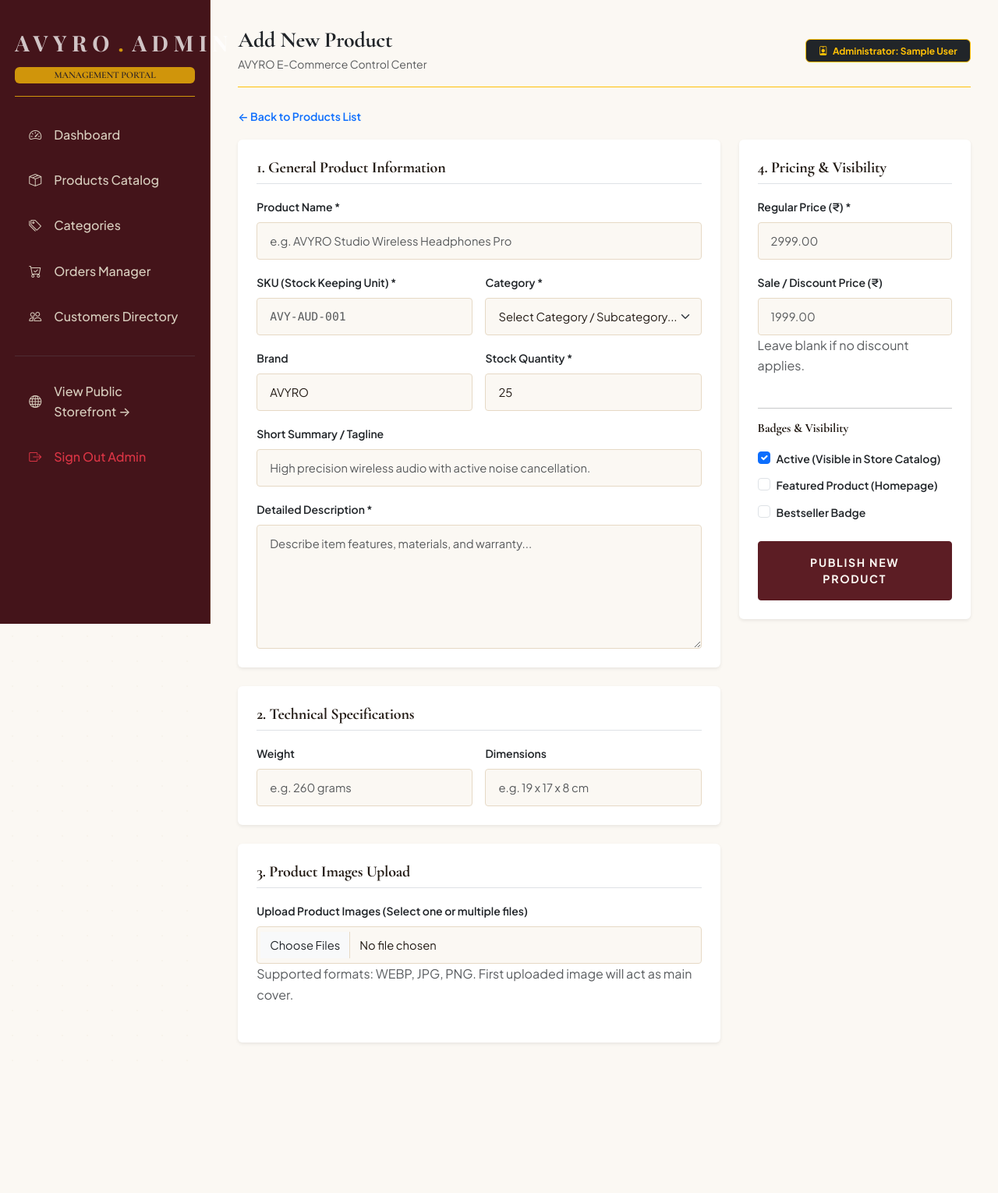
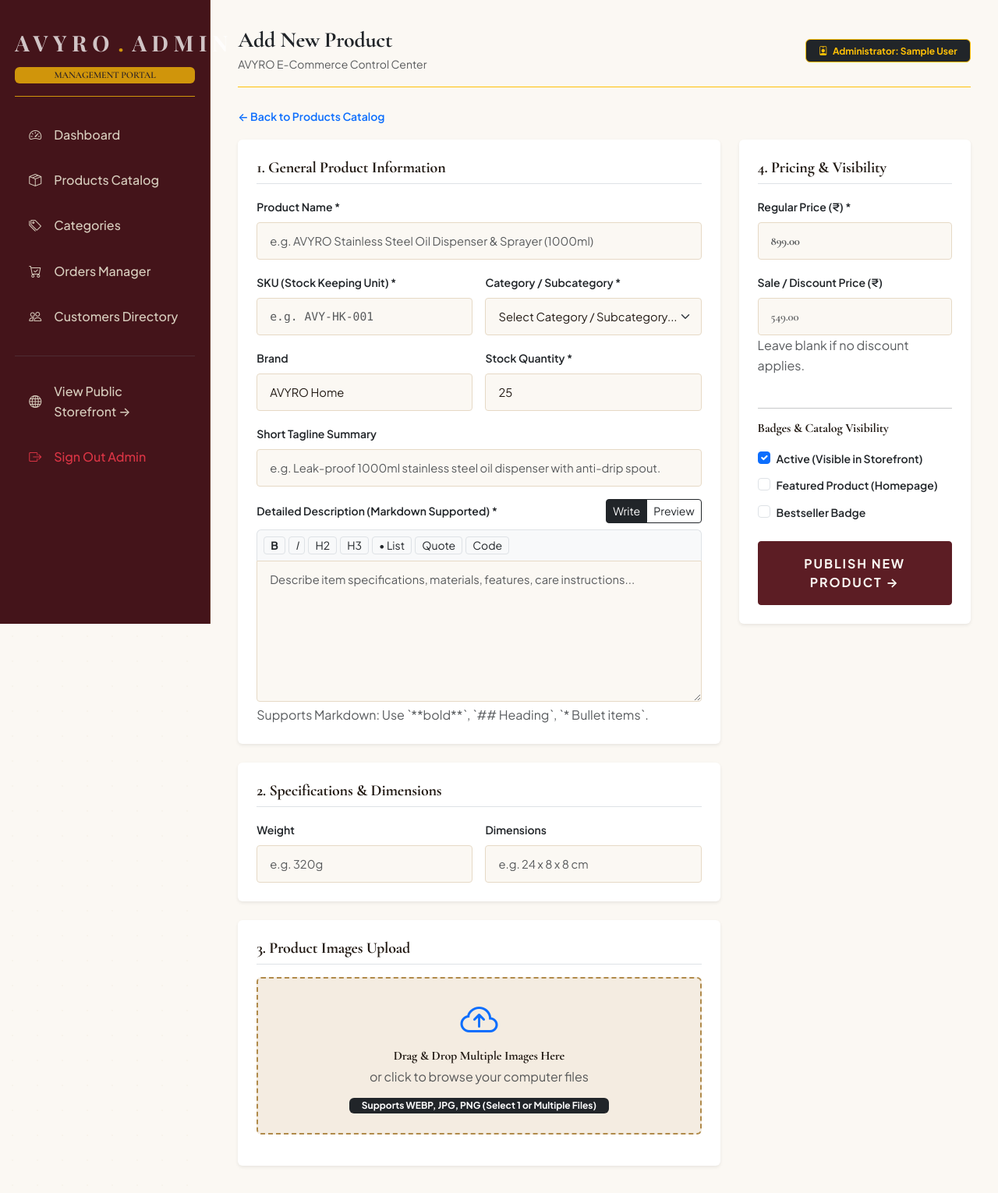
Before and after one commit to rajvaghani2511/AVYRO, a Flask app: page /admin/products/add in a window 1280 px wide. Shown: the whole page at 78% size. Before the commit the page ends 1338 px from the top, so only its background shows below. Run offline with Flask 3, Linux system fonts and the light colour scheme; a user stored in the database is signed in; tables that the repository leaves empty hold one stand-in row (values such as "Sample post"); some web fonts are replaced.

Commit message:
multile image

```diff
--- a/app/static/css/styles.css
+++ b/app/static/css/styles.css
@@ -875,3 +875,20 @@ a:hover {
   color: var(--avyro-brass);
   padding-left: 4px;
 }
+
+/* Drag & Drop Multi-Image Upload Zone */
+.cursor-pointer {
+  cursor: pointer;
+}
+
+#uploadDropzone {
+  border: 2px dashed var(--avyro-brass) !important;
+  background-color: var(--avyro-sand) !important;
+  transition: all 0.3s ease;
+}
+
+#uploadDropzone:hover, #uploadDropzone.drag-active {
+  background-color: #f0e6d6 !important;
+  border-color: var(--avyro-maroon) !important;
+  transform: scale(1.01);
+}
--- a/app/static/js/admin.js
+++ b/app/static/js/admin.js
@@ -1,20 +1,65 @@
 /**
  * AVYRO Admin Dashboard Scripts
+ * Multi-Image Drag & Drop Dropzone & Markdown Description Editor
  */
 
 document.addEventListener('DOMContentLoaded', () => {
-  initImageUploadPreview();
+  initMultiImageUploadDropzone();
+  initMarkdownEditor();
 });
 
-function initImageUploadPreview() {
+/**
+ * Multi-Image Drag & Drop Upload Zone
+ */
+function initMultiImageUploadDropzone() {
   const fileInput = document.getElementById('productImageInput');
+  const dropzone = document.getElementById('uploadDropzone');
   const previewContainer = document.getElementById('imagePreviewContainer');
+  const fileCounter = document.getElementById('selectedFilesCounter');
 
   if (!fileInput || !previewContainer) return;
 
+  if (dropzone) {
+    ['dragenter', 'dragover', 'dragleave', 'drop'].forEach(eventName => {
+      dropzone.addEventListener(eventName, preventDefaults, false);
+    });
+
+    function preventDefaults(e) {
+      e.preventDefault();
+      e.stopPropagation();
+    }
+
+    ['dragenter', 'dragover'].forEach(eventName => {
+      dropzone.addEventListener(eventName, () => dropzone.classList.add('drag-active'), false);
+    });
+
+    ['dragleave', 'drop'].forEach(eventName => {
+      dropzone.addEventListener(eventName, () => dropzone.classList.remove('drag-active'), false);
+    });
+
+    dropzone.addEventListener('drop', (e) => {
+      const dt = e.dataTransfer;
+      const files = dt.files;
+      if (files && files.length > 0) {
+        fileInput.files = files;
+        renderImagePreviews(files);
+      }
+    });
+  }
+
   fileInput.addEventListener('change', (e) => {
+    renderImagePreviews(e.target.files);
+  });
+
+  function renderImagePreviews(filesList) {
     previewContainer.innerHTML = '';
-    const files = Array.from(e.target.files);
+    const files = Array.from(filesList);
+
+    if (fileCounter) {
+      fileCounter.innerText = files.length > 0 ? `${files.length} images selected` : '';
+    }
+
+    if (files.length === 0) return;
 
     files.forEach((file, index) => {
       if (!file.type.startsWith('image/')) return;
@@ -22,16 +67,90 @@ function initImageUploadPreview() {
       const reader = new FileReader();
       reader.onload = (event) => {
         const col = document.createElement('div');
-        col.className = 'col-3 position-relative';
+        col.className = 'col-6 col-sm-4 col-md-3';
         col.innerHTML = `
-          <div class="border rounded overflow-hidden shadow-sm bg-white" style="height: 90px;">
-            <img src="${event.target.result}" style="width: 100%; height: 100%; object-fit: cover;">
+          <div class="card border shadow-sm radius-md overflow-hidden bg-white position-relative text-center">
+            <div style="height: 110px; overflow: hidden; background: #f8f9fa;">
+              <img src="${event.target.result}" style="width: 100%; height: 100%; object-fit: cover;">
+            </div>
+            <div class="p-2 border-top bg-light">
+              <span class="d-block extra-small text-truncate text-dark fw-bold">${file.name}</span>
+              <span class="extra-small text-muted">${(file.size / 1024).toFixed(1)} KB</span>
+            </div>
+            <span class="badge ${index === 0 ? 'bg-success' : 'bg-dark'} position-absolute top-0 start-0 m-2 shadow-sm radius-pill extra-small">
+              ${index === 0 ? '★ MAIN COVER' : `#${index + 1}`}
+            </span>
           </div>
-          <span class="badge bg-primary position-absolute top-0 start-0 m-1">${index + 1}</span>
         `;
         previewContainer.appendChild(col);
       };
       reader.readAsDataURL(file);
     });
-  });
+  }
 }
+
+/**
+ * Markdown Description Editor & Live Preview Toolbar
+ */
+function initMarkdownEditor() {
+  const textarea = document.getElementById('productDescription');
+  const previewDiv = document.getElementById('markdownPreview');
+  const writeTab = document.getElementById('btnWriteTab');
+  const previewTab = document.getElementById('btnPreviewTab');
+
+  if (!textarea) return;
+
+  if (writeTab && previewTab && previewDiv) {
+    writeTab.addEventListener('click', (e) => {
+      e.preventDefault();
+      writeTab.classList.add('active');
+      previewTab.classList.remove('active');
+      textarea.classList.remove('d-none');
+      previewDiv.classList.add('d-none');
+    });
+
+    previewTab.addEventListener('click', (e) => {
+      e.preventDefault();
+      previewTab.classList.add('active');
+      writeTab.classList.remove('active');
+      textarea.classList.add('d-none');
+      previewDiv.classList.remove('d-none');
+
+      // Convert Markdown to clean HTML
+      previewDiv.innerHTML = parseMarkdownToHTML(textarea.value);
+    });
+  }
+}
+
+function insertMarkdown(prefix, suffix = '') {
+  const textarea = document.getElementById('productDescription');
+  if (!textarea) return;
+
+  const start = textarea.selectionStart;
+  const end = textarea.selectionEnd;
+  const selectedText = textarea.value.substring(start, end) || 'text';
+  const replacement = prefix + selectedText + suffix;
+
+  textarea.value = textarea.value.substring(0, start) + replacement + textarea.value.substring(end);
+  textarea.focus();
+  textarea.setSelectionRange(start + prefix.length, start + prefix.length + selectedText.length);
+}
+
+function parseMarkdownToHTML(md) {
+  if (!md) return '<em class="text-muted small">No description text provided yet.</em>';
+
+  let html = md
+    .replace(/&/g, '&amp;').replace(/</g, '&lt;').replace(/>/g, '&gt;')
+    .replace(/^### (.*$)/gim, '<h5 class="font-serif fw-bold mt-3 mb-2">$1</h5>')
+    .replace(/^## (.*$)/gim, '<h4 class="font-serif fw-bold mt-3 mb-2">$1</h4>')
+    .replace(/^# (.*$)/gim, '<h3 class="font-serif fw-bold mt-3 mb-2">$1</h3>')
+    .replace(/\*\*(.*?)\*\*/g, '<strong>$1</strong>')
+    .replace(/\*(.*?)\*/g, '<em>$1</em>')
+    .replace(/`(.*?)`/g, '<code>$1</code>')
+    .replace(/^\* (.*$)/gim, '<ul><li>$1</li></ul>')
+    .replace(/<\/ul>\s*<ul>/g, '')
+    .replace(/\n\n/g, '</p><p>')
+    .replace(/\n/g, '<br>');
+
+  return `<div class="p-3 bg-light border radius-md text-secondary lh-lg">${html}</div>`;
+}
--- a/app/templates/admin/product_form.html
+++ b/app/templates/admin/product_form.html
@@ -6,30 +6,30 @@
 {% block content %}
 
 <div class="mb-3">
-  <a href="{{ url_for('admin.products') }}" class="text-primary small fw-semibold">&larr; Back to Products List</a>
+  <a href="{{ url_for('admin.products') }}" class="text-primary small fw-semibold">&larr; Back to Products Catalog</a>
 </div>
 
 <form action="{% if product %}{{ url_for('admin.edit_product', id=product.id) }}{% else %}{{ url_for('admin.add_product') }}{% endif %}" method="POST" enctype="multipart/form-data">
   <div class="row g-4">
-    <!-- Left Column: Product Info & Images -->
+    <!-- Left Column: Product Details & Images -->
     <div class="col-lg-8">
-      <!-- Card 1: Product Information -->
+      <!-- Card 1: Product Basic Information -->
       <div class="card border-0 shadow-sm radius-lg p-4 mb-4 bg-white">
         <h6 class="font-serif fw-bold mb-3 border-bottom pb-2 fs-5">1. General Product Information</h6>
 
         <div class="row g-3">
           <div class="col-12">
             <label class="form-label small fw-semibold">Product Name *</label>
-            <input type="text" name="name" class="form-control" value="{% if product %}{{ product.name }}{% endif %}" placeholder="e.g. AVYRO Studio Wireless Headphones Pro" required>
+            <input type="text" name="name" class="form-control" value="{% if product %}{{ product.name }}{% endif %}" placeholder="e.g. AVYRO Stainless Steel Oil Dispenser & Sprayer (1000ml)" required>
           </div>
 
           <div class="col-md-6">
             <label class="form-label small fw-semibold">SKU (Stock Keeping Unit) *</label>
-            <input type="text" name="sku" class="form-control font-monospace" value="{% if product %}{{ product.sku }}{% endif %}" placeholder="AVY-AUD-001" required>
+            <input type="text" name="sku" class="form-control font-monospace" value="{% if product %}{{ product.sku }}{% endif %}" placeholder="e.g. AVY-HK-001" required>
           </div>
 
           <div class="col-md-6">
-            <label class="form-label small fw-semibold">Category *</label>
+            <label class="form-label small fw-semibold">Category / Subcategory *</label>
             <select name="category_id" class="form-select" required>
               <option value="">Select Category / Subcategory...</option>
               {% for cat in categories %}
@@ -49,7 +49,7 @@
 
           <div class="col-md-6">
             <label class="form-label small fw-semibold">Brand</label>
-            <input type="text" name="brand" class="form-control" value="{% if product %}{{ product.brand }}{% else %}AVYRO{% endif %}">
+            <input type="text" name="brand" class="form-control" value="{% if product %}{{ product.brand }}{% else %}AVYRO Home{% endif %}">
           </div>
 
           <div class="col-md-6">
@@ -58,54 +58,91 @@
           </div>
 
           <div class="col-12">
-            <label class="form-label small fw-semibold">Short Summary / Tagline</label>
-            <input type="text" name="short_description" class="form-control" value="{% if product %}{{ product.short_description or '' }}{% endif %}" placeholder="High precision wireless audio with active noise cancellation.">
+            <label class="form-label small fw-semibold">Short Tagline Summary</label>
+            <input type="text" name="short_description" class="form-control" value="{% if product %}{{ product.short_description or '' }}{% endif %}" placeholder="e.g. Leak-proof 1000ml stainless steel oil dispenser with anti-drip spout.">
           </div>
 
+          <!-- Detailed Description with Markdown Toolbar -->
           <div class="col-12">
-            <label class="form-label small fw-semibold">Detailed Description *</label>
-            <textarea name="description" class="form-control" rows="6" placeholder="Describe item features, materials, and warranty..." required>{% if product %}{{ product.description }}{% endif %}</textarea>
+            <div class="d-flex justify-content-between align-items-center mb-2">
+              <label class="form-label small fw-semibold mb-0">Detailed Description (Markdown Supported) *</label>
+
+              <!-- Markdown Tabs -->
+              <div class="btn-group btn-group-sm" role="group">
+                <button type="button" class="btn btn-outline-dark active" id="btnWriteTab">Write</button>
+                <button type="button" class="btn btn-outline-dark" id="btnPreviewTab">Preview</button>
+              </div>
+            </div>
+
+            <!-- Markdown Toolbar -->
+            <div class="bg-light p-2 border rounded-top border-bottom-0 d-flex flex-wrap gap-1 align-items-center">
+              <button type="button" class="btn btn-sm btn-white border px-2 py-0 extra-small fw-bold" onclick="insertMarkdown('**', '**')" title="Bold">B</button>
+              <button type="button" class="btn btn-sm btn-white border px-2 py-0 extra-small fst-italic" onclick="insertMarkdown('*', '*')" title="Italic">I</button>
+              <button type="button" class="btn btn-sm btn-white border px-2 py-0 extra-small" onclick="insertMarkdown('## ')" title="Heading 2">H2</button>
+              <button type="button" class="btn btn-sm btn-white border px-2 py-0 extra-small" onclick="insertMarkdown('### ')" title="Heading 3">H3</button>
+              <button type="button" class="btn btn-sm btn-white border px-2 py-0 extra-small" onclick="insertMarkdown('* ')" title="Bullet List">• List</button>
+              <button type="button" class="btn btn-sm btn-white border px-2 py-0 extra-small" onclick="insertMarkdown('> ')" title="Quote">Quote</button>
+              <button type="button" class="btn btn-sm btn-white border px-2 py-0 extra-small" onclick="insertMarkdown('`', '`')" title="Code">Code</button>
+            </div>
+
+            <!-- Textarea -->
+            <textarea name="description" id="productDescription" class="form-control rounded-top-0" rows="7" placeholder="Describe item specifications, materials, features, care instructions..." required>{% if product %}{{ product.description }}{% endif %}</textarea>
+
+            <!-- Live Preview Container -->
+            <div id="markdownPreview" class="d-none min-vh-10 border rounded-bottom bg-white p-3"></div>
+            <span class="extra-small text-muted mt-1 d-block">Supports Markdown: Use `**bold**`, `## Heading`, `* Bullet items`.</span>
           </div>
         </div>
       </div>
 
-      <!-- Card 2: Specifications -->
+      <!-- Card 2: Technical Specifications -->
       <div class="card border-0 shadow-sm radius-lg p-4 mb-4 bg-white">
-        <h6 class="font-serif fw-bold mb-3 border-bottom pb-2 fs-5">2. Technical Specifications</h6>
+        <h6 class="font-serif fw-bold mb-3 border-bottom pb-2 fs-5">2. Specifications & Dimensions</h6>
         <div class="row g-3">
           <div class="col-md-6">
             <label class="form-label small fw-semibold">Weight</label>
-            <input type="text" name="weight" class="form-control" value="{% if product %}{{ product.weight or '' }}{% endif %}" placeholder="e.g. 260 grams">
+            <input type="text" name="weight" class="form-control" value="{% if product %}{{ product.weight or '' }}{% endif %}" placeholder="e.g. 320g">
           </div>
           <div class="col-md-6">
             <label class="form-label small fw-semibold">Dimensions</label>
-            <input type="text" name="dimensions" class="form-control" value="{% if product %}{{ product.dimensions or '' }}{% endif %}" placeholder="e.g. 19 x 17 x 8 cm">
+            <input type="text" name="dimensions" class="form-control" value="{% if product %}{{ product.dimensions or '' }}{% endif %}" placeholder="e.g. 24 x 8 x 8 cm">
           </div>
         </div>
       </div>
 
-      <!-- Card 3: Images Gallery -->
+      <!-- Card 3: Multi-Image Drag & Drop Upload Zone -->
       <div class="card border-0 shadow-sm radius-lg p-4 bg-white">
-        <h6 class="font-serif fw-bold mb-3 border-bottom pb-2 fs-5">3. Product Images Upload</h6>
-
-        <div class="mb-3">
-          <label class="form-label small fw-semibold">Upload Product Images (Select one or multiple files)</label>
-          <input type="file" name="images" id="productImageInput" class="form-control" multiple accept="image/*">
-          <span class="extra-small text-muted">Supported formats: WEBP, JPG, PNG. First uploaded image will act as main cover.</span>
+        <div class="d-flex justify-content-between align-items-center border-bottom pb-2 mb-3">
+          <h6 class="font-serif fw-bold mb-0 fs-5">3. Product Images Upload</h6>
+          <span class="badge bg-primary radius-pill extra-small" id="selectedFilesCounter"></span>
         </div>
 
-        <div id="imagePreviewContainer" class="row g-2 mb-3"></div>
+        <!-- Drag & Drop Dropzone Box -->
+        <div class="p-4 border-2 border-dashed rounded text-center bg-sand cursor-pointer transition-all mb-3" id="uploadDropzone" onclick="document.getElementById('productImageInput').click();">
+          <i class="bi bi-cloud-arrow-up display-5 text-primary mb-2 d-block"></i>
+          <h6 class="font-serif fw-bold mb-1">Drag & Drop Multiple Images Here</h6>
+          <p class="text-muted extra-small mb-2">or click to browse your computer files</p>
+          <span class="badge bg-dark text-white px-3 py-1 radius-pill extra-small">Supports WEBP, JPG, PNG (Select 1 or Multiple Files)</span>
+          <input type="file" name="images" id="productImageInput" class="d-none" multiple accept="image/*">
+        </div>
 
+        <!-- New Image Live Thumbnails Grid -->
+        <div id="imagePreviewContainer" class="row g-3 mb-3"></div>
+
+        <!-- Already Uploaded Product Images -->
         {% if product and product.images %}
-        <h6 class="small fw-bold text-muted mt-3 mb-2">Uploaded Images ({{ product.images|length }})</h6>
+        <h6 class="small fw-bold text-dark mt-4 mb-2 border-top pt-3">Existing Uploaded Images ({{ product.images|length }})</h6>
         <div class="row g-3">
           {% for img in product.images %}
-          <div class="col-4 col-md-3">
-            <div class="border rounded p-1 position-relative bg-light">
-              <img src="{{ img.image_path | img_url }}" class="rounded w-100" style="height: 100px; object-fit: cover;">
+          <div class="col-6 col-sm-4 col-md-3">
+            <div class="border rounded p-1 position-relative bg-white shadow-sm text-center">
+              <div style="height: 100px; overflow: hidden;" class="rounded mb-1">
+                <img src="{{ img.image_path | img_url }}" class="w-100 h-100" style="object-fit: cover;">
+              </div>
               <form action="{{ url_for('admin.delete_product_image', image_id=img.id) }}" method="POST" class="position-absolute top-0 end-0 m-1">
                 <button type="submit" class="btn btn-sm btn-danger py-0 px-1 extra-small radius-pill" title="Delete Image">&times;</button>
               </form>
+              <span class="extra-small text-muted">Image #{{ loop.index }}</span>
             </div>
           </div>
           {% endfor %}
@@ -121,22 +158,22 @@
 
         <div class="mb-3">
           <label class="form-label small fw-semibold">Regular Price (₹) *</label>
-          <input type="number" step="0.01" name="price" class="form-control" value="{% if product %}{{ product.price }}{% endif %}" placeholder="2999.00" required>
+          <input type="number" step="0.01" name="price" class="form-control form-control-lg font-serif fw-bold" value="{% if product %}{{ product.price }}{% endif %}" placeholder="899.00" required>
         </div>
 
         <div class="mb-4">
           <label class="form-label small fw-semibold">Sale / Discount Price (₹)</label>
-          <input type="number" step="0.01" name="sale_price" class="form-control" value="{% if product %}{{ product.sale_price or '' }}{% endif %}" placeholder="1999.00">
+          <input type="number" step="0.01" name="sale_price" class="form-control font-serif" value="{% if product %}{{ product.sale_price or '' }}{% endif %}" placeholder="549.00">
           <span class="extra-small text-muted">Leave blank if no discount applies.</span>
         </div>
 
         <hr class="my-3">
 
-        <h6 class="font-serif fw-bold mb-3">Badges & Visibility</h6>
+        <h6 class="font-serif fw-bold mb-3">Badges & Catalog Visibility</h6>
 
         <div class="form-check mb-2">
           <input class="form-check-input" type="checkbox" name="status" value="1" id="statusCheck" {% if not product or product.status %}checked{% endif %}>
-          <label class="form-check-label small fw-semibold" for="statusCheck">Active (Visible in Store Catalog)</label>
+          <label class="form-check-label small fw-semibold" for="statusCheck">Active (Visible in Storefront)</label>
         </div>
 
         <div class="form-check mb-2">
@@ -149,8 +186,8 @@
           <label class="form-check-label small fw-semibold" for="bestCheck">Bestseller Badge</label>
         </div>
 
-        <button type="submit" class="btn btn-avyro btn-avyro-maroon w-100 py-3 font-serif fw-bold">
-          {% if product %}SAVE PRODUCT CHANGES{% else %}PUBLISH NEW PRODUCT{% endif %}
+        <button type="submit" class="btn btn-avyro btn-avyro-maroon w-100 py-3 font-serif fw-bold fs-6">
+          {% if product %}SAVE PRODUCT CHANGES{% else %}PUBLISH NEW PRODUCT{% endif %} &rarr;
         </button>
       </div>
     </div>
```
